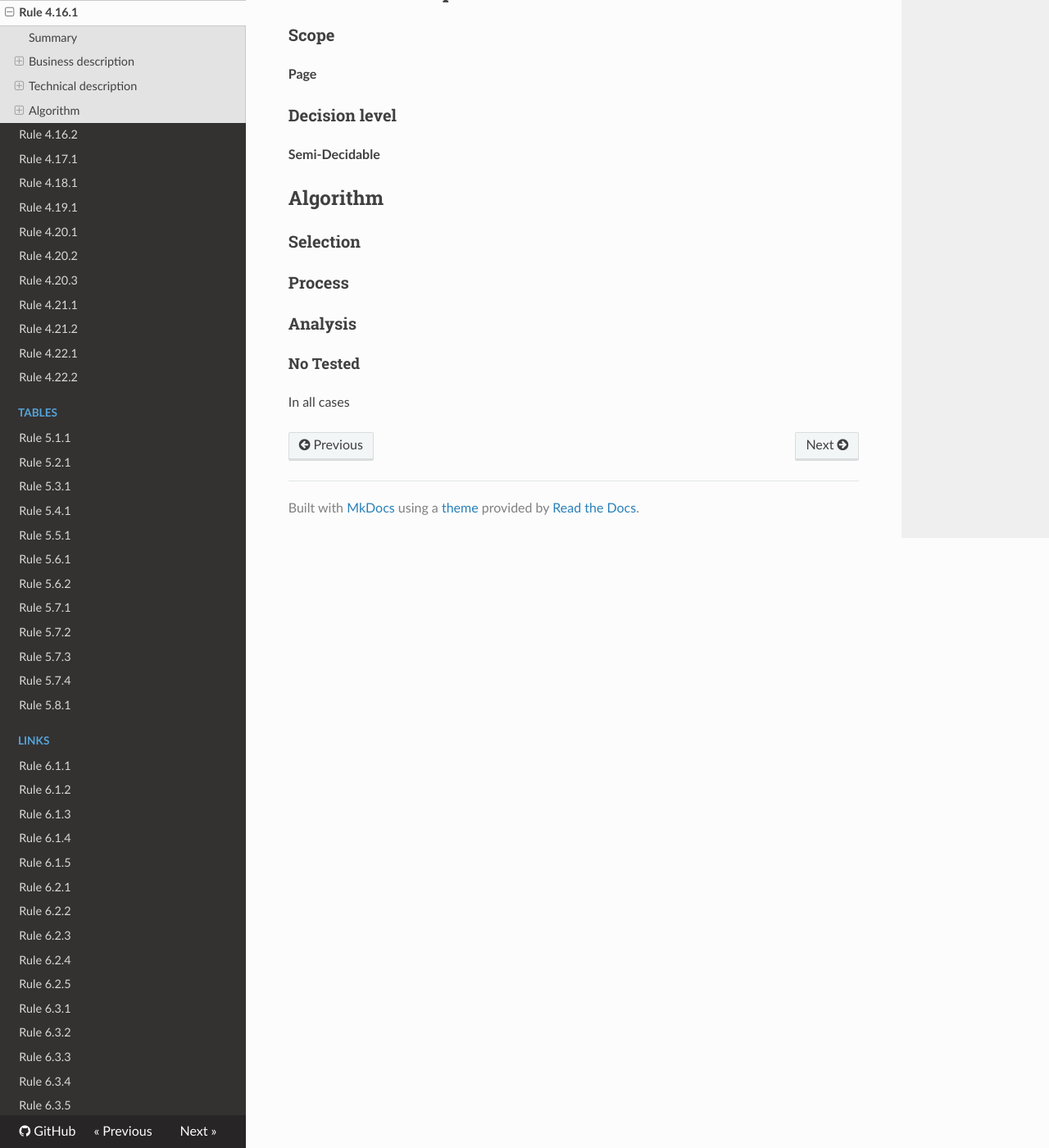
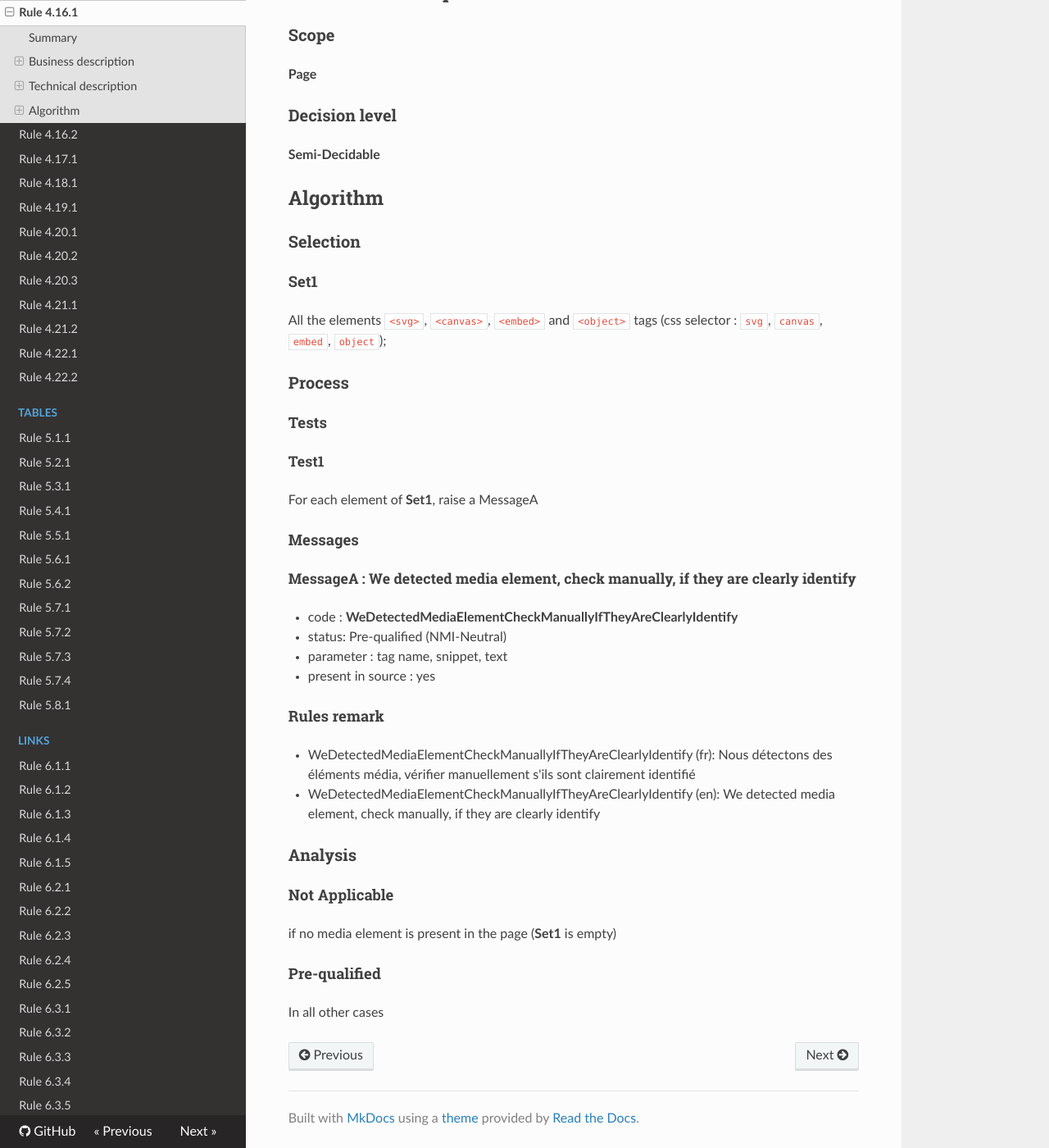
Before and after one commit to Tanaguru/RGAA3-2016, an MkDocs documentation site: the page built from docs/Rule-4-16-1.md, in a window 1280 px wide and 1400 px high, scrolled down 836 px. Shown: the whole window at 82% size. Built offline with MkDocs 1.6.1, drawn with Linux system fonts in a browser that asks for light colours; nearby versions of some CDN libraries; old or Windows-style settings are respelled for this version of MkDocs.

Commit message:
Update sample test 4.16.1

```diff
--- a/docs/Rule-4-16-1.md
+++ b/docs/Rule-4-16-1.md
@@ -8,18 +8,18 @@ No-check rule
 
 ### Criterion
 
-[4.16](http://references.modernisation.gouv.fr/referentiel-technique-0#crit-4-16)
+[4.16](http://references.modernisation.gouv.fr/rgaa/criteres.html#crit-4-16)
 
 ###Test
 
-[4.16.1](http://references.modernisation.gouv.fr/referentiel-technique-0#test-4-16-1)
+[4.16.1](http://references.modernisation.gouv.fr/rgaa/criteres.html#test-4-16-1)
 
 ### Description
 
-Chaque <a href="http://references.modernisation.gouv.fr/referentiel-technique-0#mMediaNoTemp">m&eacute;dia non temporel</a> v&eacute;rifie-t-il, si n&eacute;cessaire, une de ces conditions (<a href="http://references.modernisation.gouv.fr/referentiel-technique-0#cpCrit4-16" title="Cas particuliers pour le crit&egrave;re 4.16">hors cas particuliers</a>) ?
+Chaque <a href="http://references.modernisation.gouv.fr/rgaa/glossaire.html#mdia-non-temporel">m&eacute;dia non temporel</a> v&eacute;rifie-t-il, si n&eacute;cessaire, une de ces conditions (<a href="http://references.modernisation.gouv.fr/rgaa/cas-particuliers.html#cp-4-16" title="Cas particuliers pour le crit&egrave;re 4.16">hors cas particuliers</a>) ?
 
- *  Un <a href="http://references.modernisation.gouv.fr/referentiel-technique-0#mLienAdj">lien adjacent</a>, clairement identifiable, contient l'adresse (`url`) d'une page contenant une alternative
- *  Un <a href="http://references.modernisation.gouv.fr/referentiel-technique-0#mLienAdj">lien adjacent</a>, clairement identifiable, permet d'acc&eacute;der &agrave; une alternative dans la page
+ *  Un <a href="http://references.modernisation.gouv.fr/rgaa/glossaire.html#lien-adjacent">lien adjacent</a>, clairement identifiable, contient l'adresse (`url`) d'une page contenant une alternative
+ *  Un <a href="http://references.modernisation.gouv.fr/rgaa/glossaire.html#lien-adjacent">lien adjacent</a>, clairement identifiable, permet d'acc&eacute;der &agrave; une alternative dans la page
 
 
 ### Level
@@ -40,10 +40,38 @@ Chaque <a href="http://references.modernisation.gouv.fr/referentiel-technique-0#
 
 ### Selection
 
+#### Set1
+
+All the elements `<svg>`, `<canvas>`, `<embed>` and `<object>` tags (css selector : `svg`, `canvas`, `embed`, `object`);
+
 ### Process
+
+#### Tests
+
+##### Test1
+
+For each element of **Set1**, raise a MessageA
+
+#### Messages
+
+##### MessageA : We detected media element, check manually, if they are clearly identify
+
+-    code : **WeDetectedMediaElementCheckManuallyIfTheyAreClearlyIdentify**
+-    status: Pre-qualified (NMI-Neutral)
+-    parameter : tag name, snippet, text
+-    present in source : yes
+
+#### Rules remark
+
+ * WeDetectedMediaElementCheckManuallyIfTheyAreClearlyIdentify (fr): Nous d&eacute;tectons des &eacute;l&eacute;ments m&eacute;dia, v&eacute;rifier manuellement s'ils sont clairement identifi&eacute;
+ * WeDetectedMediaElementCheckManuallyIfTheyAreClearlyIdentify (en): We detected media element, check manually, if they are clearly identify
 
 ### Analysis
 
-#### No Tested
+#### Not Applicable
 
-In all cases
+if no media element is present in the page (**Set1** is empty)
+
+#### Pre-qualified
+
+In all other cases
```
